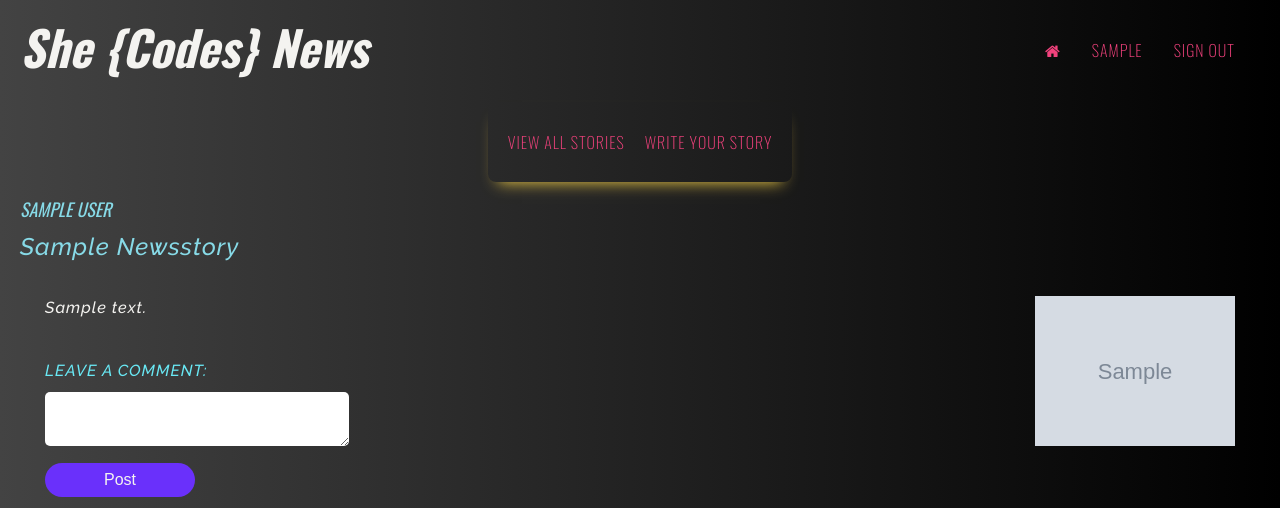
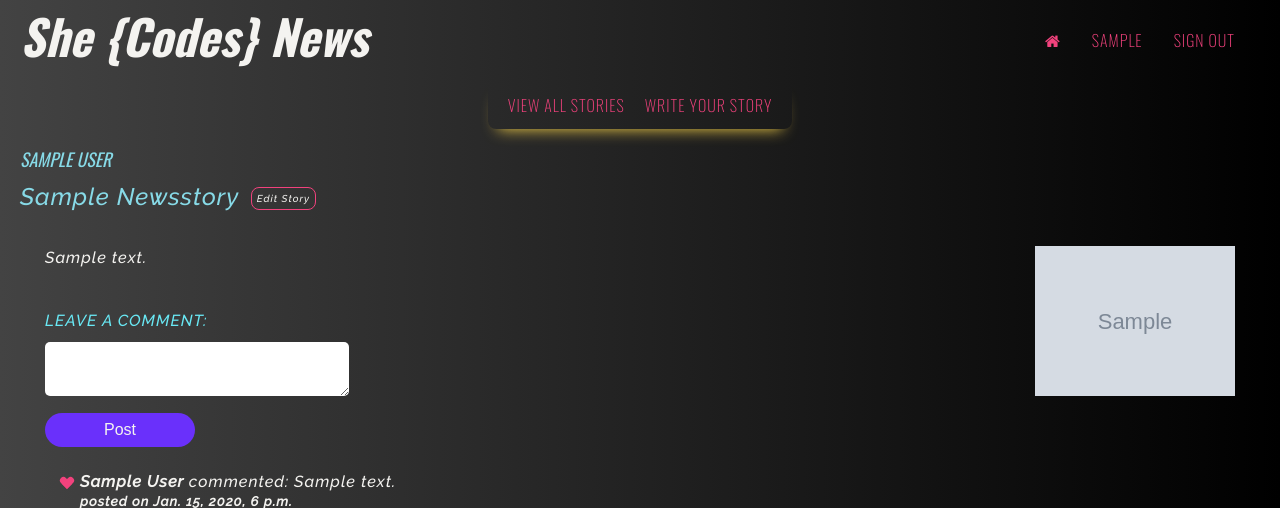
Before and after one commit to alanychan/she-codes-django-news-project-alanychan, a Django app: page /news/1/ in a window 1280 px wide. Shown: the top 508 px of the page. Run offline with Django 4.2, Linux system fonts and the light colour scheme; a user stored in the database is signed in; tables that the repository leaves empty hold one stand-in row (values such as "Sample post"); grey boxes marked "Sample" are stand-in pictures; parts of the project's set-up code (start-up, migrations or seed data) failed here and were passed over.

Commit message:
Add form to edit story.
Add form to edit story.

```diff
--- a/she_codes_news/news/templates/news/story.html
+++ b/she_codes_news/news/templates/news/story.html
@@ -17,7 +17,12 @@
         {% endif %}
         </a>
     </div>
-    <h2>{{ story.title }}</h2>
+    <h2>
+        {{ story.title }}
+        {% if request.user.is_authenticated and story.author.id == request.user.id %}
+            <a href="{% url 'news:editStory' story.id %}" id="id-edit-story">Edit Story</a>
+        {% endif %}
+    </h2>
     <div id="story-content">
         <!-- <img src="{% static '/news/images/placeholder-5.jpg' %}"> -->
         {% if story.image_url %}
@@ -25,8 +30,10 @@
         {% else %}
             <img src="{% static '/images/no-photo-available.png' %}" style="height: 100px; width: auto">
         {% endif %}
+
         {{ story.content|linebreaks }}
     </div>
+
 </div>
 
 <div>
--- a/she_codes_news/news/urls.py
+++ b/she_codes_news/news/urls.py
@@ -17,4 +17,5 @@
     path('<int:pk>/', views.StoryView.as_view(), name='story'),
     path('add-story/', views.AddStoryView.as_view(), name='newStory'),
     path('<int:pk>/comment/', views.AddCommentView.as_view(), name ="addComment"),
+    path('<int:pk>/edit-story/', views.EditStoryView.as_view(), name='editStory'),
 ] + staticfiles_urlpatterns()
--- a/she_codes_news/news/views.py
+++ b/she_codes_news/news/views.py
@@ -2,6 +2,7 @@
 from django.contrib.auth.mixins import LoginRequiredMixin
 from django.contrib.auth.decorators import login_required
 from django.views import generic
+from django.views.generic.edit import UpdateView, DeleteView
 from django.urls import reverse_lazy
 from django.shortcuts import get_object_or_404
 from .models import NewsStory
@@ -85,3 +86,29 @@
     def get_success_url(self) -> str:
         pk = self.kwargs.get("pk")
         return reverse_lazy('news:story', kwargs={'pk':pk})
+
+class EditStoryView(LoginRequiredMixin, generic.UpdateView):
+    login_url = reverse_lazy('users:login')
+    redirect_field_name = 'redirect_to'
+
+    form_class = StoryForm
+    # fields = ['title', 'content', 'image_url']
+    model = NewsStory
+    context_object_name = 'NewsStory'
+    template_name = 'news/editStory.html'
+    # success_url = reverse_lazy('news/<pk>')
+
+    def form_valid(self, form):
+        pk = self.kwargs.get("pk")
+        # story = get_object_or_404(NewsStory, pk=pk)
+        # form.instance.story = story
+        return super().form_valid(form)
+
+    def get_success_url(self):
+        pk = self.kwargs['pk']
+        return reverse_lazy('news:story', kwargs={'pk': pk})
+
+# class PostDeleteView(DeleteView):
+#     model = Post
+#     template_name = 'social/post_delete.html'
+#     success_url = reverse_lazy('post-list')
--- a/she_codes_news/static/styles.css
+++ b/she_codes_news/static/styles.css
@@ -296,6 +296,25 @@
     font-size: smaller;
 }
 
+#id-edit-story {
+    border: 1px solid var(--vColor-Title);
+    border-radius: 8px;
+    font-family: var(--vFont-Title);
+    font-size: x-small;
+    margin: 5px;
+    padding: 5px;
+    text-transform: capitalize;
+    vertical-align: middle;
+}
+
+#id-edit-story:hover {
+    background-color: var(--vColor-Hover-Box);
+    border: 1px solid var(--vColor-Post-Button-Hover);
+    border-radius: 8px;
+    color: #272244;
+    font-weight: bolder;
+}
+
 #id-list-stories {
     padding: 20px;
 }
@@ -358,7 +377,7 @@
 }
 
 #menu-outer {
-    height: 84px;
+    height: 55px;
     margin: 10px;
 }
 
@@ -461,6 +480,7 @@
 ul#horizontal-list {
     text-transform: uppercase;
     list-style: none;
+    margin: 0 auto;
     padding: 12px;
 }
 
--- a/she_codes_news/users/views.py
+++ b/she_codes_news/users/views.py
@@ -43,7 +43,7 @@
 
     def form_valid(self, form):
         pk = self.kwargs.get("pk")
-        CustomeUser = get_object_or_404(CustomUser, pk=pk)
+        CustomUser = get_object_or_404(CustomUser, pk=pk)
         form.instance.CustomUser = CustomUser
         return super().form_valid(form)
 
```
Also changed, not shown: she_codes_news/news/templates/news/editStory.html (added, +20 -0 lines).
